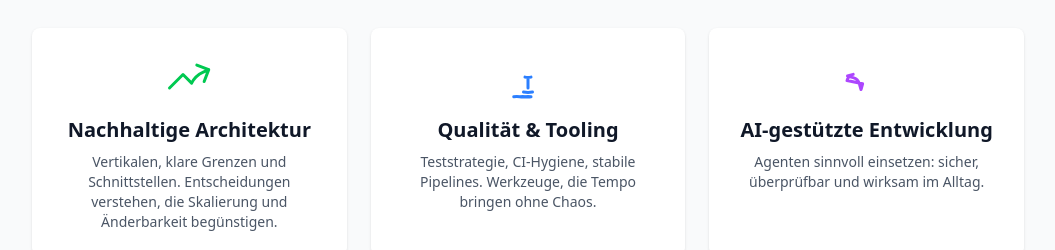
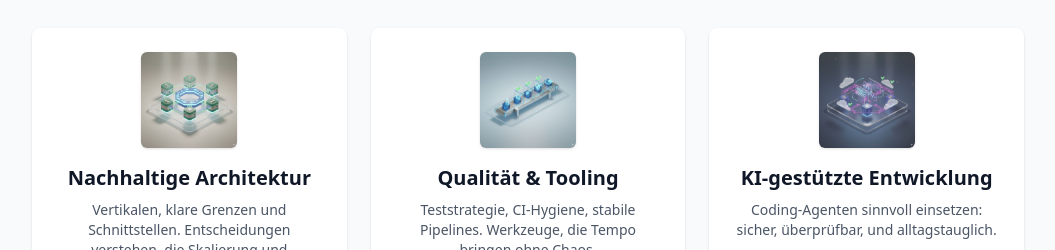
Before and after one commit to dx-tooling/dx-tooling.org, a website built with webpack: page homepage/src/workshops/skalierbare-software-anwendungen-mit-symfony/index.html in a window 1280 px wide. Shown: the part 702-952 px from the top of the page, without its empty margins (112-1167 px from the left). Built offline with nearby package versions, Linux system fonts and the light colour scheme; what @hotwired/stimulus, @hotwired/stimulus-webpack-helpers would draw is missing.

Commit message:
WIP: Symfony workshop landing page

```diff
--- a/homepage/src/workshops/skalierbare-software-anwendungen-mit-symfony/index.html
+++ b/homepage/src/workshops/skalierbare-software-anwendungen-mit-symfony/index.html
@@ -75,19 +75,45 @@
         <h2 class="text-3xl font-bold text-center mb-8 text-gray-800 dark:text-gray-200">Worum es geht</h2>
         <div class="grid grid-cols-1 md:grid-cols-3 gap-6">
             <div class="text-center p-6 bg-white dark:bg-gray-800 rounded-lg shadow-sm">
-                <svg class="mx-auto h-12 w-12 text-green-500 mb-4" xmlns="http://www.w3.org/2000/svg" fill="none" viewBox="0 0 24 24" stroke-width="1.5" stroke="currentColor"><path stroke-linecap="round" stroke-linejoin="round" d="M2.25 18 9 11.25l4.306 4.306a11.95 11.95 0 0 1 5.814-5.518l2.74-1.22m0 0-5.94-2.281m5.94 2.28-2.28 5.941" /></svg>
+                <img
+                    src="../../static/images/symfony-workshop/symfony-workshop-visualization-nachhaltige-architektur-640x640.jpg"
+                    alt="Visualisierung: Nachhaltige Architektur"
+                    loading="lazy"
+                    decoding="async"
+                    width="640"
+                    height="640"
+                    class="mx-auto h-24 w-24 object-contain rounded-md shadow-sm mb-4"
+                />
                 <h3 class="text-xl font-semibold mb-2">Nachhaltige Architektur</h3>
                 <p class="text-gray-600 dark:text-gray-400 text-sm">Vertikalen, klare Grenzen und Schnittstellen. Entscheidungen verstehen, die Skalierung und Änderbarkeit begünstigen.</p>
             </div>
             <div class="text-center p-6 bg-white dark:bg-gray-800 rounded-lg shadow-sm">
-                <svg class="mx-auto h-12 w-12 text-blue-500 mb-4" xmlns="http://www.w3.org/2000/svg" fill="none" viewBox="0 0 24 24" stroke-width="1.5" stroke="currentColor"><path stroke-linecap="round" stroke-linejoin="round" d="M12 18v-5.25m0 0a6.01 6.01 0 0 0 1.5-.189m-1.5.189a6.01 6.01 0 0 1-1.5-.189m3.75 7.478a12.06 12.06 0 0 1-4.5 0m3.75 2.355a7.5 7.5 0 0 1-3 0m3 0a7.5 7.5 0 0 0-3 0m.375 0a7.5 7.5 0 0 1-3 0m3 0h.008v.008h-.008v-.008Zm-3 0a7.5 7.5 0 0 0-3 0m6 0a7.5 7.5 0 0 1-3 0m3 0a7.5 7.5 0 0 0-3 0" /></svg>
+                <img
+                    src="../../static/images/symfony-workshop/symfony-workshop-visualization-qualitaet-und-tooling-640x640.jpg"
+                    alt="Visualisierung: Qualität & Tooling"
+                    loading="lazy"
+                    decoding="async"
+                    width="640"
+                    height="640"
+                    class="mx-auto h-24 w-24 object-contain rounded-md shadow-sm mb-4"
+                />
                 <h3 class="text-xl font-semibold mb-2">Qualität & Tooling</h3>
                 <p class="text-gray-600 dark:text-gray-400 text-sm">Teststrategie, CI‑Hygiene, stabile Pipelines. Werkzeuge, die Tempo bringen ohne Chaos.</p>
             </div>
             <div class="text-center p-6 bg-white dark:bg-gray-800 rounded-lg shadow-sm">
-                <svg class="mx-auto h-12 w-12 text-purple-500 mb-4" xmlns="http://www.w3.org/2000/svg" fill="none" viewBox="0 0 24 24" stroke-width="1.5" stroke="currentColor"><path stroke-linecap="round" stroke-linejoin="round" d="M9.813 15.904L9 18.75l-.813-2.846a4.5 4.5 0 00-3.09-3.09L2.25 12l2.846-.813a4.5 4.5 0 00-3.09 3.09z" /></svg>
-                <h3 class="text-xl font-semibold mb-2">AI‑gestützte Entwicklung</h3>
-                <p class="text-gray-600 dark:text-gray-400 text-sm">Agenten sinnvoll einsetzen: sicher, überprüfbar und wirksam im Alltag.</p>
+                <img
+                    src="../../static/images/symfony-workshop/symfony-workshop-visualization-ai-gestuetzte-entwicklung-640x640.jpg"
+                    alt="Visualisierung: AI‑gestützte Entwicklung"
+                    loading="lazy"
+                    decoding="async"
+                    width="640"
+                    height="640"
+                    class="mx-auto h-24 w-24 object-contain rounded-md shadow-sm mb-4"
+                />
+                <h3 class="text-xl font-semibold mb-2">KI‑gestützte Entwicklung</h3>
+                <p class="text-gray-600 dark:text-gray-400 text-sm">
+                    Coding-Agenten sinnvoll einsetzen: sicher, überprüfbar, und alltagstauglich.
+                </p>
             </div>
         </div>
 
@@ -142,7 +168,7 @@
                 <li>Einführung und Aufbau des Software‑Quality‑Toolings inkl. Tests</li>
                 <li>Mittagspause</li>
                 <li>Ausbau der Funktionalität: Warum Vertikalen? Abgrenzung zu Monolithen und Microservices</li>
-                <li>Integration von Vertikalen: gegen Interfaces statt gegen Klassen implementieren; Hexagonal/Clean Architecture</li>
+                <li>Integration von Vertikalen: Hexagonal/Clean Architecture</li>
                 <li>Einführung einer API‑Schicht</li>
                 <li>Ausbau des webbasierten UI mit AI‑Tools und Living Styleguide</li>
                 <li>Abschluss & Ausblick</li>
@@ -204,15 +230,15 @@
                 <div class="md:col-span-2">
                     <h3 class="text-xl font-semibold mb-2">Manuel Kießling</h3>
                     <p class="text-sm text-gray-700 dark:text-gray-300 mb-3">
-                        Software‑Architekt, Programmierer, Linux‑ und AWS‑Admin, Buchautor und Vater von zwei Kindern.
+                        Software‑Architekt, Programmierer, Linux‑ und AWS‑Admin, Fachbuchautor und Vater von zwei Kindern.
                         Verantwortet derzeit die technische Produktentwicklung bei der Online-Jobbörse JOBOO.
-                        Über 25 Jahre Erfahrung mit PHP/Symfony und modernen Software‑Architekturen.
+                        Über 25 Jahre Erfahrung in der Entwicklung von skalierbaren Software‑Architekturen.
                     </p>
                     <p class="text-sm text-gray-700 dark:text-gray-300 mb-3">
-                        Berufliche Stationen unter anderem:
+                        Wichtige professionelle Meilensteine:
                     </p>
                     <ul class="list-disc list-inside text-sm text-gray-700 dark:text-gray-300 space-y-1 mb-3">
-                        <li>Ehemaliger CTO von MyHammer.de</li>
+                        <li>Leiter Produktentwicklung & CTO von MyHammer.de</li>
                         <li>Technischer Leiter für den eCommerce‑Relaunch von Galeria Kaufhof</li>
                         <li>Autor von Fachbüchern mit über 40.000 verkauften Exemplaren</li>
                     </ul>
```
Also changed, not shown: homepage/src/static/images/symfony-workshop/symfony-workshop-visualization-ai-gestuetzte-entwicklung-640x640.jpg (added), homepage/src/static/images/symfony-workshop/symfony-workshop-visualization-nachhaltige-architektur-640x640.jpg (added), homepage/src/static/images/symfony-workshop/symfony-workshop-visualization-qualitaet-und-tooling-640x640.jpg (added).
